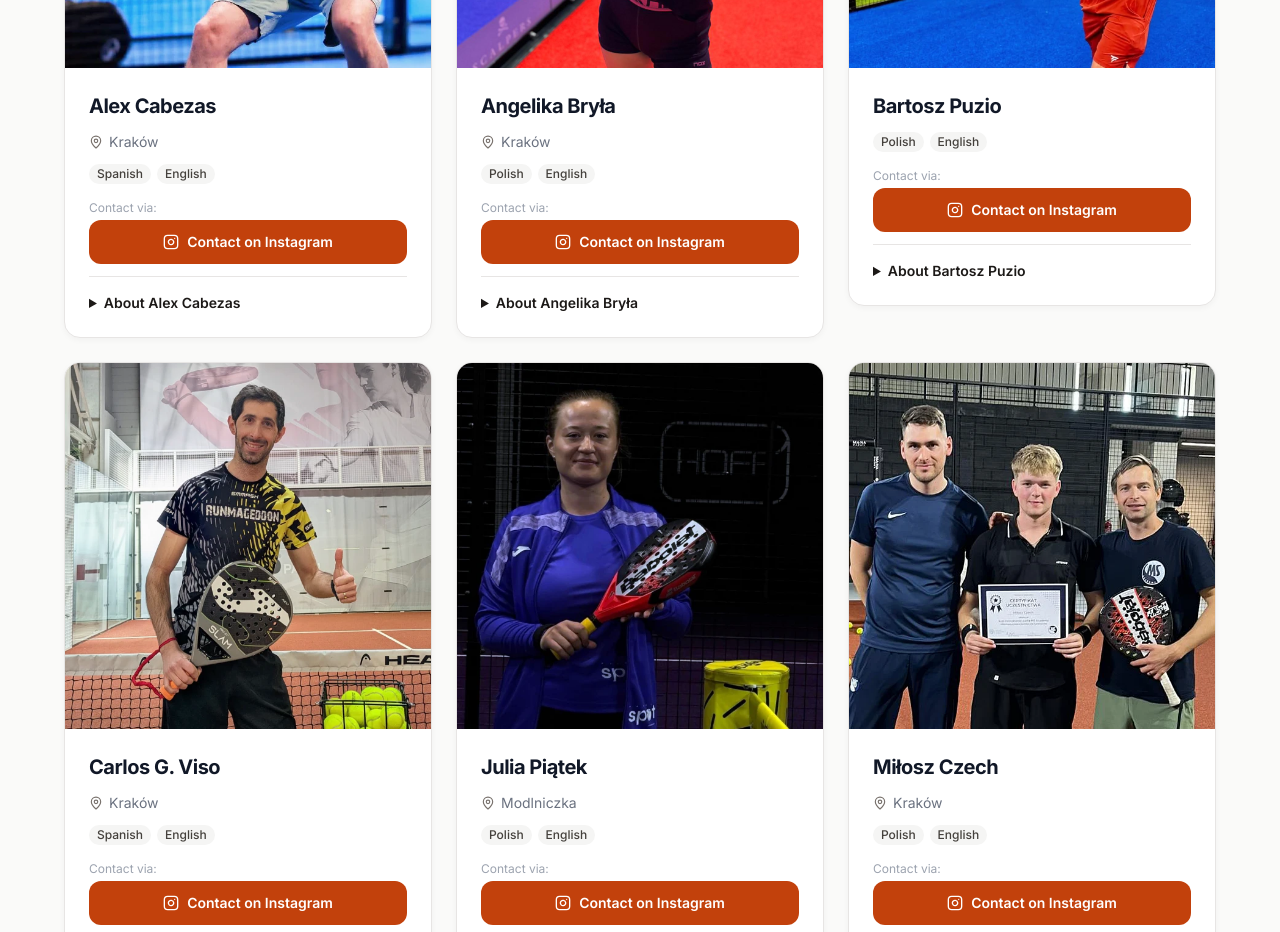
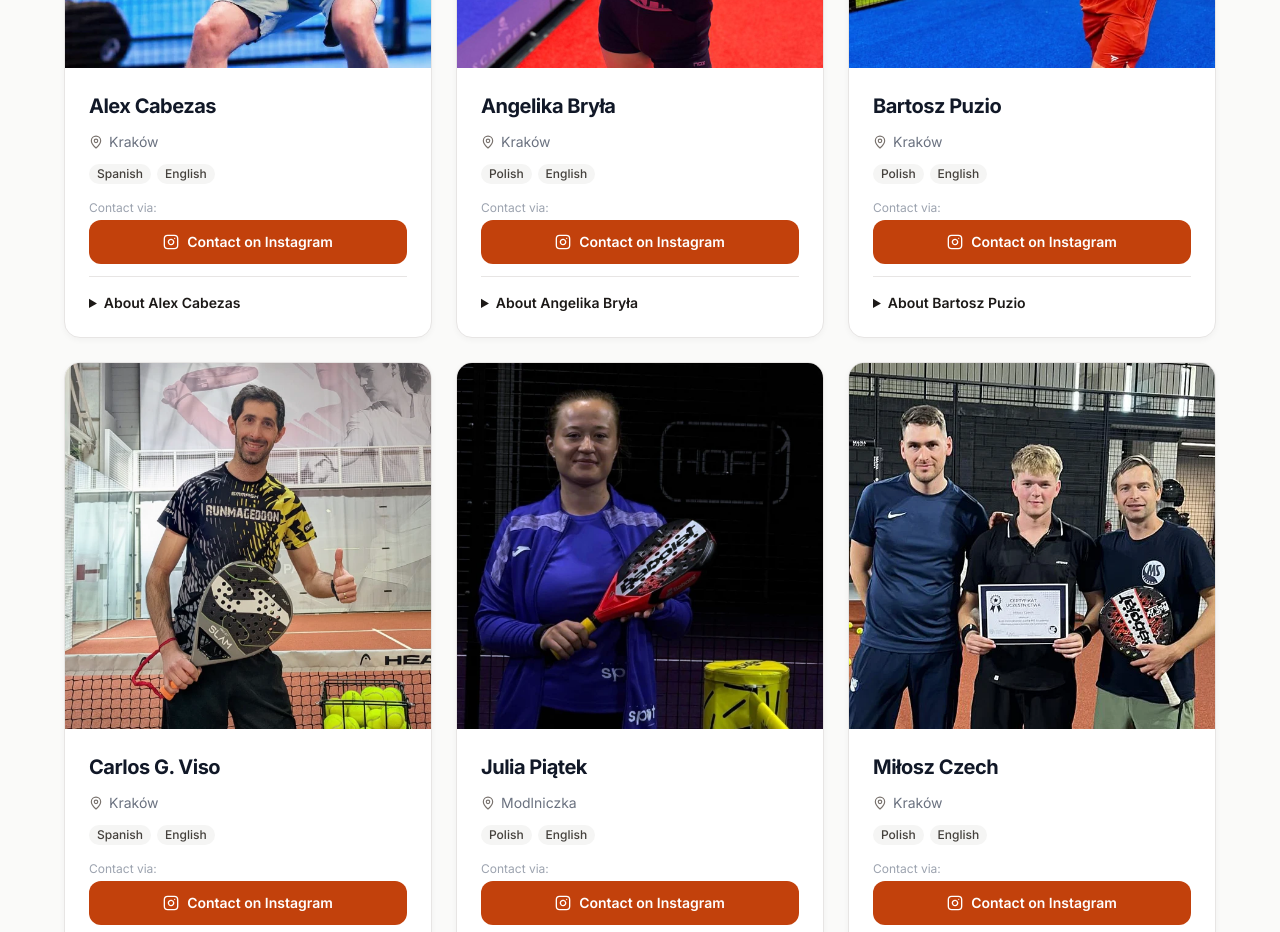
Before and after one commit to Gitperez288/padel-krakow, a Next.js app: page /coaches in a window 1280 px wide. Shown: the part 1060-1992 px from the top of the page. Built offline with nearby package versions, Linux system fonts and the light colour scheme; no server answers.

Commit message:
fix: set Bartosz Puzio coaching location to Kraków

```diff
--- a/src/app/_components/content/Coaches.tsx
+++ b/src/app/_components/content/Coaches.tsx
@@ -13,7 +13,7 @@ const coaches: Coach[] = [
     "Polish",
     "English"
   ],
-  "location": "",
+  "location": "Kraków",
   "instagram": "https://www.instagram.com/bartosz.padel/",
   "photo": "/media/bartosz.webp"
 },
```
